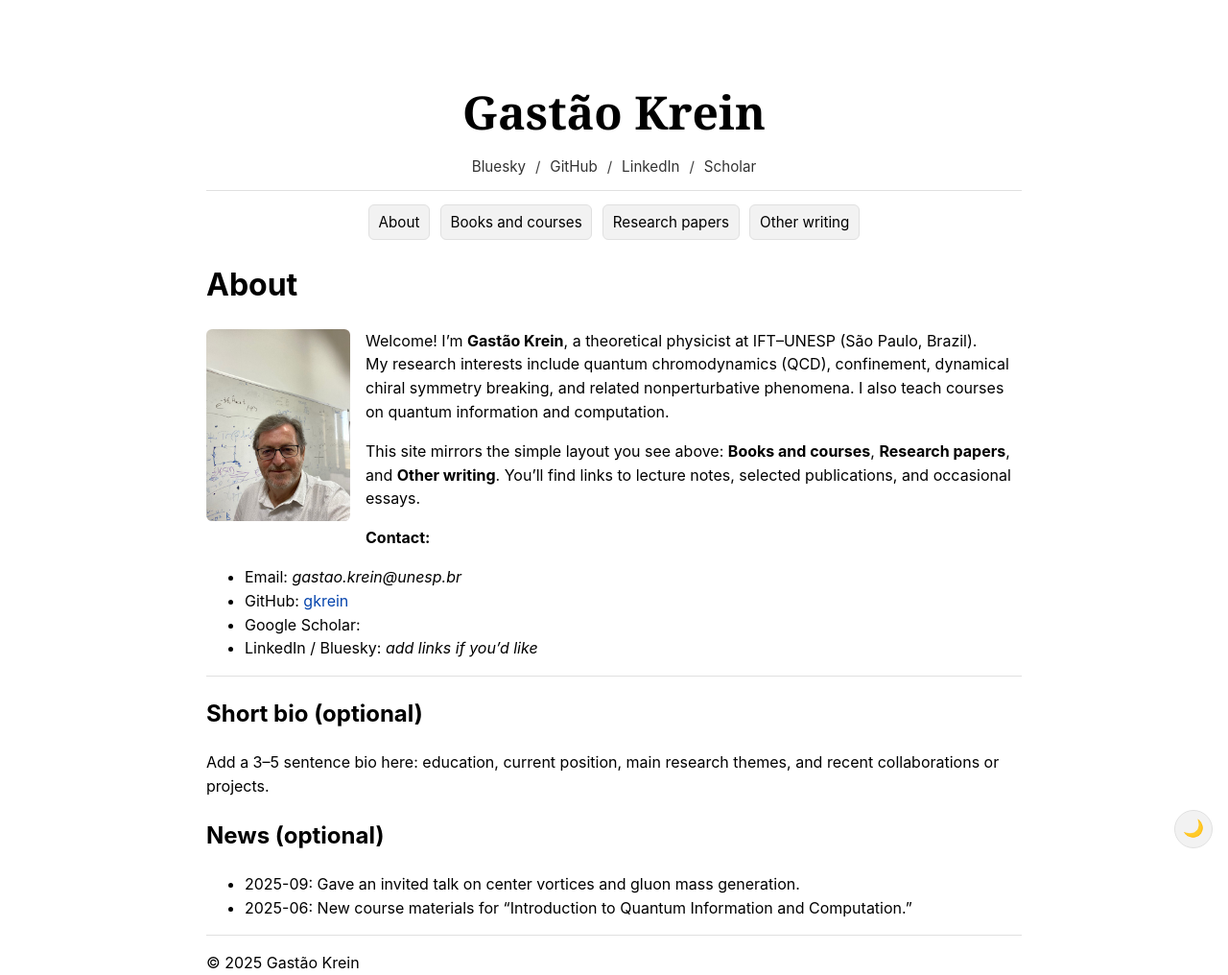
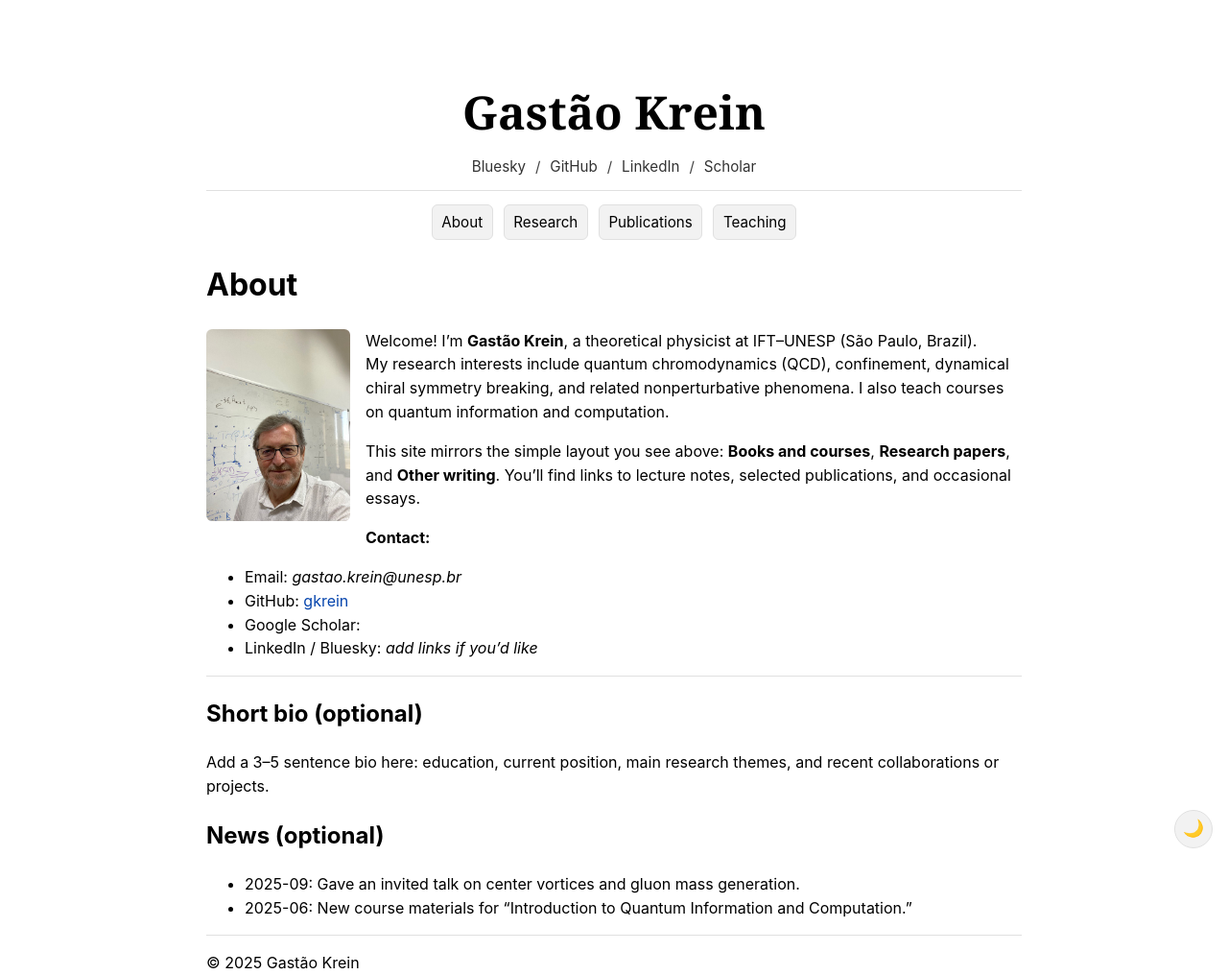
Before and after one commit to gkrein/gkrein.github.io, a Jekyll site: the page built from index.md, in a window 1280 px wide. Shown: the whole page at 96% size. Built offline with Jekyll 4.4.1, drawn with Linux system fonts in a browser that asks for light colours.

Commit message:
Update default.html

```diff
--- a/_layouts/default.html
+++ b/_layouts/default.html
@@ -29,9 +29,9 @@
     <!-- Centered boxed/greyed tabs -->
     <nav class="tabs">
       <a href="/index.html">About</a>
-      <a href="/Research.html">Books and courses</a>
-      <a href="/Publications.html">Research papers</a>
-      <a href="/Teaching.html">Other writing</a>
+      <a href="/Research.html">Research</a>
+      <a href="/Publications.html">Publications</a>
+      <a href="/Teaching.html">Teaching</a>
     </nav>
   </header>
 
```
